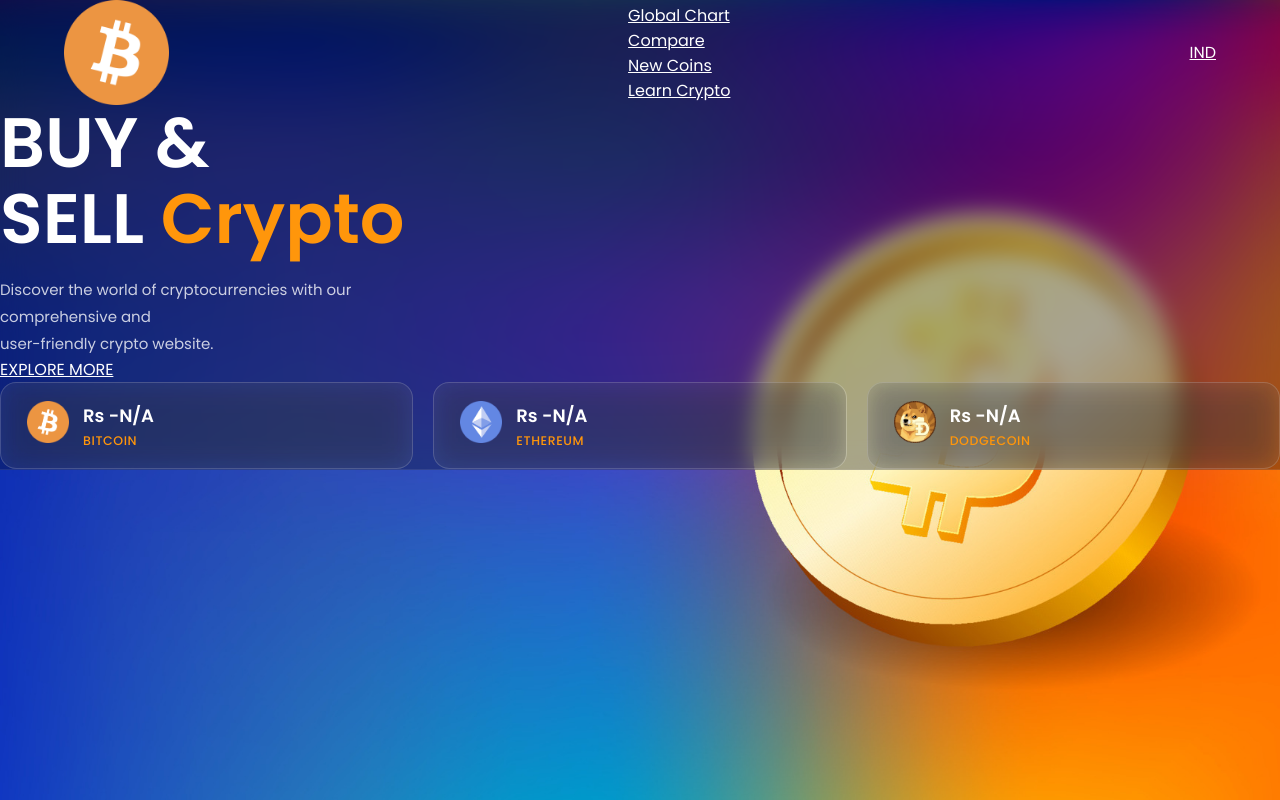
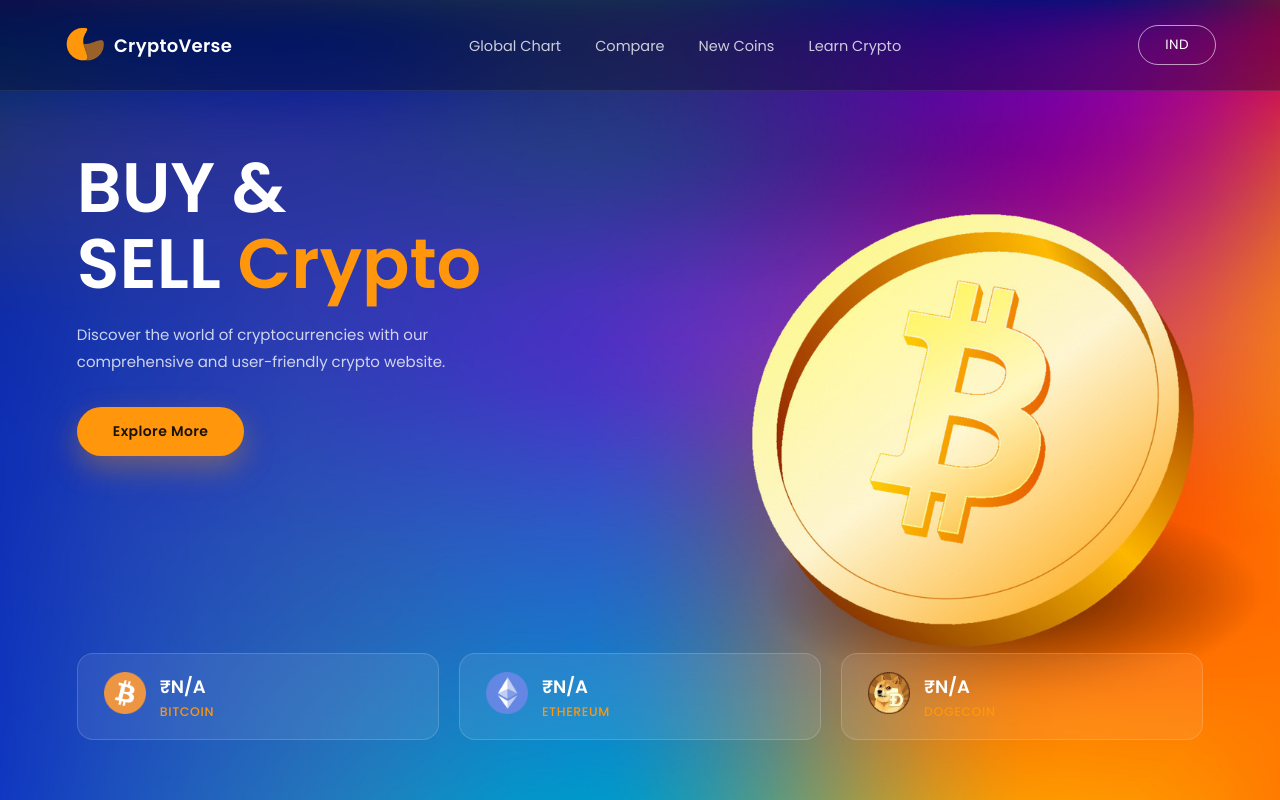
Before and after one commit to jatin010/Crypto_Watch, a plain HTML site: page crypto/index.html in a window 1280 px wide. Drawn offline with nearby package versions, Linux system fonts and the light colour scheme; no server answers.

Commit message:
Update index.html

```diff
--- a/crypto/index.html
+++ b/crypto/index.html
@@ -3,53 +3,76 @@
 <head>
     <meta charset="UTF-8">
     <meta name="viewport" content="width=device-width, initial-scale=1.0">
-    <title>Cryptocurrency Info</title>
-    <!--External Style Sheet-->
+    <title>CryptoVerse — Buy & Sell Crypto</title>
+    <meta name="description" content="Track live Bitcoin, Ethereum and Dogecoin prices in INR. Discover, compare and explore cryptocurrencies with CryptoVerse.">
+    <link rel="icon" type="image/png" href="logo.png">
+    <!-- External Style Sheet -->
     <link rel="stylesheet" href="style.css">
-    <script src="https://code.jquery.com/jquery-3.7.0.min.js" integrity="sha256-2Pmvv0kuTBOenSvLm6bvfBSSHrUJ+3A7x6P5Ebd07/g=" crossorigin="anonymous"></script>
 </head>
 <body>
-    <div class="navbar">
+
+    <header class="navbar">
         <nav>
-            <img src="bitcoin.png" class="logo">
-            <ul>
-                <li><a href="https://www.coingecko.com/en/global-charts" target="_blank">Global Chart</a></li>
-                <li><a href="https://www.coingecko.com/en/compare-cryptocurrencies" target="_blank">Compare</a></li>
-                <li><a href="https://www.coingecko.com/en/new-cryptocurrencies" target="_blank">New Coins</a></li>
-                <li><a href="https://www.coingecko.com/learn" target="_blank">Learn Crypto</a></li>
+            <a href="#" class="brand">
+                <img src="logo.png" alt="CryptoVerse logo" class="logo">
+                <span>CryptoVerse</span>
+            </a>
+
+            <ul id="navMenu">
+                <li><a href="https://www.coingecko.com/en/global-charts" target="_blank" rel="noopener">Global Chart</a></li>
+                <li><a href="https://www.coingecko.com/en/compare-cryptocurrencies" target="_blank" rel="noopener">Compare</a></li>
+                <li><a href="https://www.coingecko.com/en/new-cryptocurrencies" target="_blank" rel="noopener">New Coins</a></li>
+                <li><a href="https://www.coingecko.com/learn" target="_blank" rel="noopener">Learn Crypto</a></li>
             </ul>
-            <a href="#" class="btn">IND</a>
+
+            <div class="nav-right">
+                <a href="#" class="btn btn-outline">IND</a>
+                <button class="nav-toggle" id="navToggle" aria-label="Toggle menu" aria-expanded="false">
+                    <span></span><span></span><span></span>
+                </button>
+            </div>
         </nav>
+    </header>
+
+    <main class="hero">
         <div class="content">
-            <h1>BUY & <br>SELL <span>Crypto</span></h1>
-            <p> Discover the world of cryptocurrencies with our comprehensive and <br>user-friendly crypto website.</p>
-                <a href="https://www.coingecko.com/" target="_blank" class="btn">EXPLORE MORE</a>
+            <h1>BUY &amp; <br>SELL <span>Crypto</span></h1>
+            <p>Discover the world of cryptocurrencies with our comprehensive and user-friendly crypto website.</p>
+            <a href="https://www.coingecko.com/" target="_blank" rel="noopener" class="btn btn-solid">Explore More</a>
         </div>
 
-        <div class="coin-list">
-            <div class="coin">
-                <a href="https://www.coingecko.com/en/coins/bitcoin" target="_blank"><img src="bitcoin.png" alt="Bitcoin image"></a>
+        <ul class="coin-list">
+            <li class="coin">
+                <a href="https://www.coingecko.com/en/coins/bitcoin" target="_blank" rel="noopener">
+                    <img src="bitcoin.png" alt="Bitcoin">
+                </a>
                 <div>
-                    <h3>Rs -<span id="bitcoin"></span></h3>
+                    <h3>₹<span id="bitcoin">Loading…</span></h3>
                     <p>Bitcoin</p>
                 </div>
-            </div>
-            <div class="coin">
-                <a href="https://www.coingecko.com/en/coins/ethereum" target="_blank"><img src="ethereum.png" alt="Ethereum image"></a>
+            </li>
+            <li class="coin">
+                <a href="https://www.coingecko.com/en/coins/ethereum" target="_blank" rel="noopener">
+                    <img src="ethereum.png" alt="Ethereum">
+                </a>
                 <div>
-                    <h3>Rs -<span id="ethereum"></span></h3>
+                    <h3>₹<span id="ethereum">Loading…</span></h3>
                     <p>Ethereum</p>
                 </div>
-            </div>
-            <div class="coin">
-                <a href="https://www.coingecko.com/en/coins/dogecoin" target="_blank"><img src="dogecoin.png" alt="Dodgecoin image"></a>
+            </li>
+            <li class="coin">
+                <a href="https://www.coingecko.com/en/coins/dogecoin" target="_blank" rel="noopener">
+                    <img src="dogecoin.png" alt="Dogecoin">
+                </a>
                 <div>
-                    <h3>Rs -<span id="dogecoin"></span></h3>
-                    <p>Dodgecoin</p>
+                    <h3>₹<span id="dogecoin">Loading…</span></h3>
+                    <p>Dogecoin</p>
                 </div>
-            </div>
-        </div>
-    </div>
-<script src="index.js"></script>
+            </li>
+        </ul>
+    </main>
+
+    <script src="https://code.jquery.com/jquery-3.7.0.min.js" integrity="sha256-2Pmvv0kuTBOenSvLm6bvfBSSHrUJ+3A7x6P5Ebd07/g=" crossorigin="anonymous"></script>
+    <script src="index.js"></script>
 </body>
 </html>
```
